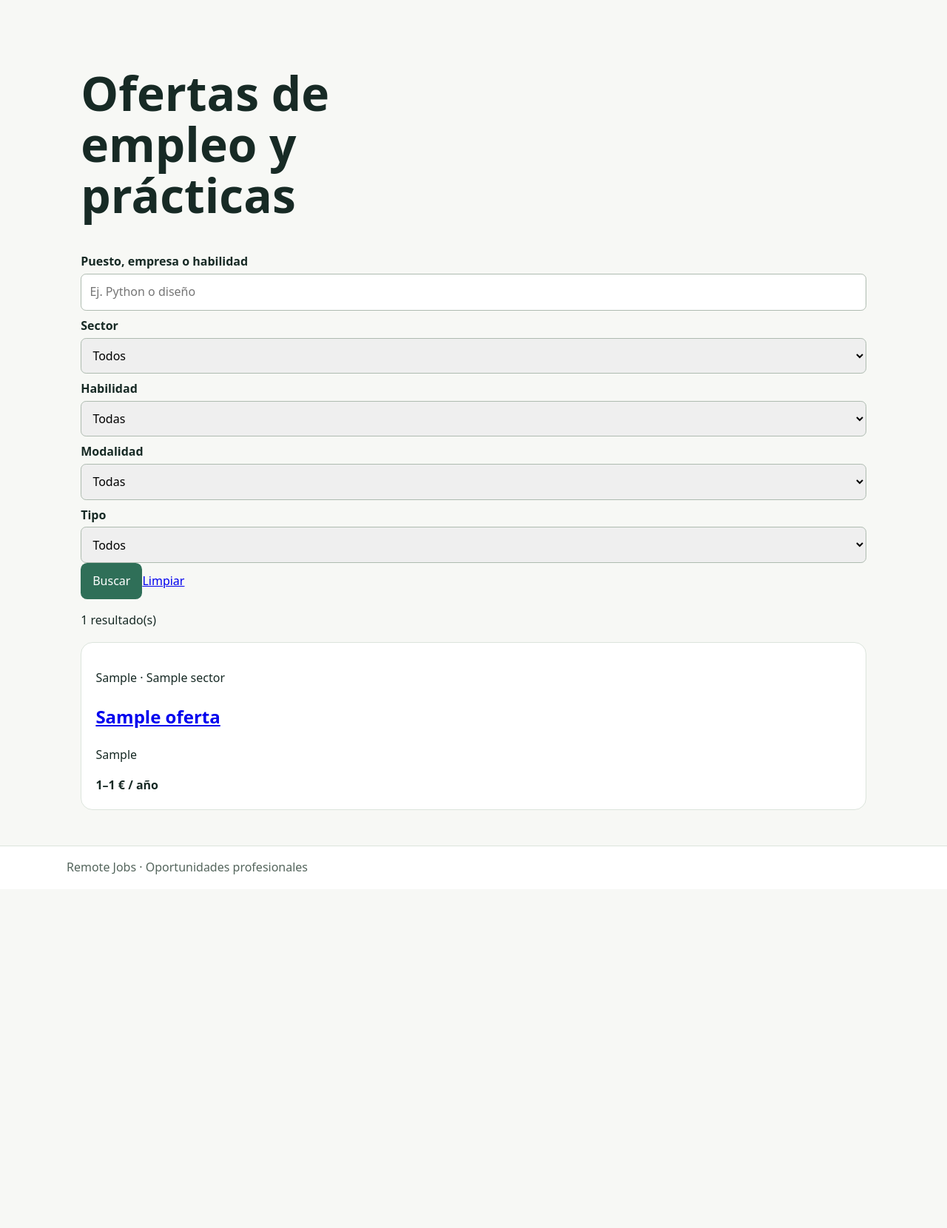
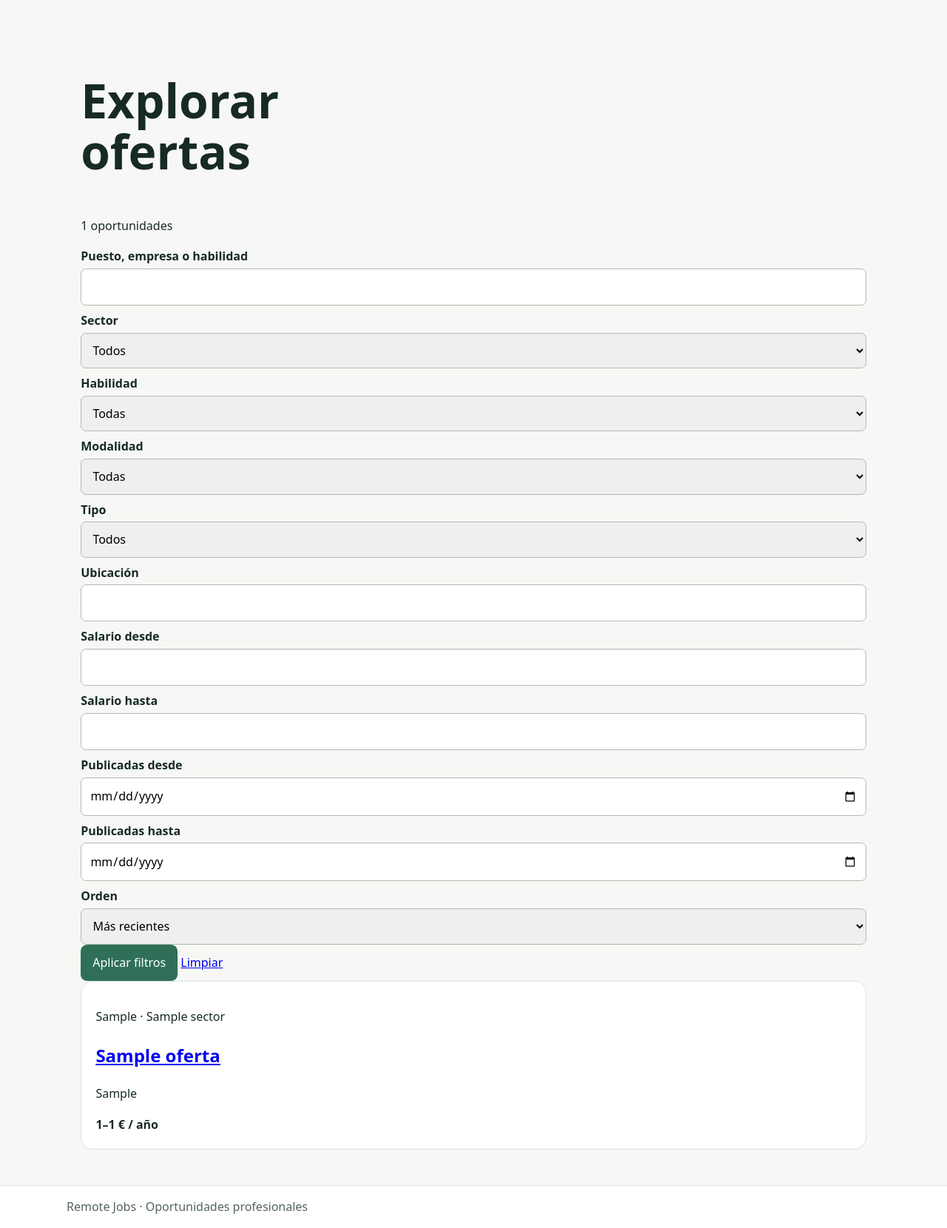
Before and after one commit to aritzgsc/Remote_Jobs_IW, a Django app: page /ofertas/ in a window 1280 px wide. Shown: the part 66-1726 px from the top of the page at 74% size. Before the commit the page ends 1248 px from the top, so only its background shows below. Run offline with Django 5.2, Linux system fonts and the light colour scheme; tables that the repository leaves empty hold one stand-in row (values such as "Sample post").

Commit message:
Incorporados más filtros avanzados y ordenación y paginación en la búsqueda.
He incorporado filtros avanzados, ordenación y paginación en las búsquedas de ofertas. El diseño sigue siendo provisional, se mejorará en un futuro.

```diff
--- a/App_Remote_Jobs/templates/App_Remote_Jobs/ofertas/lista.html
+++ b/App_Remote_Jobs/templates/App_Remote_Jobs/ofertas/lista.html
@@ -1,10 +1,12 @@
 {% extends "App_Remote_Jobs/base.html" %}
 {% block title %}Ofertas · Remote Jobs{% endblock %}
 {% block content %}
-    <h1>Ofertas de empleo y prácticas</h1>
+    <section>
+        <h1>Explorar ofertas</h1>
+        <p>{{ page_obj.paginator.count }} oportunidades</p>
         <form method="get" action="{% url 'jobs:oferta_list' %}" role="search">
             <label for="q">Puesto, empresa o habilidad</label>
-        <input id="q" type="search" name="q" value="{{ q }}" list="sugerencias-ofertas" placeholder="Ej. Python o diseño">
+            <input id="q" type="search" name="q" value="{{ q }}" list="sugerencias-ofertas">
             <datalist id="sugerencias-ofertas">
                 {% for titulo, empresa in sugerencias_busqueda %}
                 <option value="{{ titulo }}">{{ empresa }}</option>
@@ -25,7 +27,8 @@
                 <option value="{{ item.slug }}" {% if habilidad_seleccionada == item.slug %} selected{% endif %}>{{ item.nombre }}</option>
                 {% endfor %}
             </select>
-        <label for="modalidad">Modalidad</label><select id="modalidad" name="modalidad">
+            <label for="modalidad">Modalidad</label>
+            <select id="modalidad" name="modalidad">
                 <option value="">Todas</option>
                 <option value="remoto" {% if modalidad_seleccionada == "remoto" %} selected{% endif %}>Remoto</option>
                 <option value="hibrido" {% if modalidad_seleccionada == "hibrido" %} selected{% endif %}>Híbrido</option>
@@ -36,9 +39,26 @@
                 <option value="junior" {% if tipo_seleccionado == "junior" %} selected{% endif %}>Junior</option>
                 <option value="practicas" {% if tipo_seleccionado == "practicas" %} selected{% endif %}>Prácticas</option>
             </select>
-        <button type="submit">Buscar</button><a href="{% url 'jobs:oferta_list' %}">Limpiar</a>
+            <label for="ubicacion">Ubicación</label>
+            <input id="ubicacion" name="ubicacion" value="{{ ubicacion }}">
+            <label for="salario_desde">Salario desde</label>
+            <input id="salario_desde" name="salario_desde" type="number" min="0" value="{{ salario_desde }}">
+            <label for="salario_hasta">Salario hasta</label>
+            <input id="salario_hasta" name="salario_hasta" type="number" min="0" value="{{ salario_hasta }}">
+            <label for="fecha_desde">Publicadas desde</label>
+            <input id="fecha_desde" name="fecha_desde" type="date" value="{{ fecha_desde }}">
+            <label for="fecha_hasta">Publicadas hasta</label>
+            <input id="fecha_hasta" name="fecha_hasta" type="date" value="{{ fecha_hasta }}"><label for="orden">Orden</label>
+            <select id="orden" name="orden">
+                <option value="recientes" {% if orden == "recientes" %} selected{% endif %}>Más recientes</option>
+                <option value="antiguas" {% if orden == "antiguas" %} selected{% endif %}>Más antiguas</option>
+                <option value="titulo" {% if orden == "titulo" %} selected{% endif %}>Título</option>
+                <option value="salario_desc" {% if orden == "salario_desc" %} selected{% endif %}>Salario más alto</option>
+                <option value="salario_asc" {% if orden == "salario_asc" %} selected{% endif %}>Salario más bajo</option>
+            </select>
+            <button type="submit">Aplicar filtros</button>
+            <a href="{% url 'jobs:oferta_list' %}">Limpiar</a>
         </form>
-    <p>{{ ofertas|length }} resultado(s)</p>
         <div class="job-grid">
             {% for oferta in ofertas %}
             <article class="job-card">
@@ -46,7 +66,19 @@
                 <h2><a href="{{ oferta.get_absolute_url }}">{{ oferta.titulo }}</a></h2>
                 <p>{{ oferta.resumen }}</p><strong>{{ oferta.etiqueta_salario }}</strong>
             </article>
-        {% empty %}<p>No hay ofertas que coincidan con los filtros.</p>
+            {% empty %}<p>No hay ofertas con esos filtros.</p>
             {% endfor %}
         </div>
+        {% if page_obj.paginator.num_pages > 1 %}
+        <nav aria-label="Paginación">
+            {% if page_obj.has_previous %}
+            <a href="?{% if query_string %}{{ query_string }}&amp;{% endif %}page={{ page_obj.previous_page_number }}">Anterior</a>
+            {% endif %}
+            <span>Página {{ page_obj.number }} de {{ page_obj.paginator.num_pages }}</span>
+            {% if page_obj.has_next %}
+            <a href="?{% if query_string %}{{ query_string }}&amp;{% endif %}page={{ page_obj.next_page_number }}">Siguiente</a>
+            {% endif %}
+        </nav>
+        {% endif %}
+    </section>
 {% endblock %}
--- a/App_Remote_Jobs/views.py
+++ b/App_Remote_Jobs/views.py
@@ -1,36 +1,201 @@
-from django.db.models import Q
-from django.shortcuts import get_object_or_404, render
+"""Vistas públicas de Remote Jobs. Toda la interacción se resuelve en el servidor."""
+from django.contrib.auth.decorators import login_required
+from django.core.paginator import Paginator
+from django.db.models import Count, F, Prefetch, Q
+from django.shortcuts import get_object_or_404, redirect, render
+from django.urls import reverse
+from django.utils.dateparse import parse_date
+from django.utils.http import url_has_allowed_host_and_scheme
+from django.views.decorators.http import require_POST
+
 from .models import Habilidad, Oferta, Sector
 
+
 def ofertas_publicadas():
-    return Oferta.objects.filter(publicada=True).select_related("sector").prefetch_related("habilidades").order_by("-fecha_publicacion", "titulo")
+    return (
+        Oferta.objects.filter(publicada=True)
+        .select_related("sector")
+        .prefetch_related("habilidades")
+        .order_by("-fecha_publicacion", "titulo")
+    )
+
 
 def sugerencias_busqueda():
-    return Oferta.objects.filter(publicada=True).order_by("-fecha_publicacion").values_list("titulo", "empresa")[:50]
+    """Sugerencias HTML nativas; no necesitan JavaScript ni peticiones AJAX."""
+    return (
+        Oferta.objects.filter(publicada=True)
+        .order_by("-fecha_publicacion", "titulo")
+        .values_list("titulo", "empresa")[:50]
+    )
+
+
+def _entero_get(request, nombre):
+    """Devuelve un entero no negativo válido de GET, o None si está vacío/no es válido."""
+    valor = request.GET.get(nombre, "").strip()
+    if not valor:
+        return None
+    if len(valor) > 9:
+        return None
+    try:
+        numero = int(valor)
+    except (TypeError, ValueError):
+        return None
+    return numero if numero >= 0 else None
+
+
+def _fecha_get(request, nombre):
+    valor = request.GET.get(nombre, "").strip()
+    if not valor:
+        return None
+    try:
+        return parse_date(valor)
+    except (TypeError, ValueError):
+        return None
+
+
+def _query_string_sin_pagina(request):
+    parametros = request.GET.copy()
+    parametros.pop("page", None)
+    return parametros.urlencode()
+
+
+def _contexto_filtros_ofertas(request, ofertas):
+    """Aplica filtros combinables y devuelve los valores para repintar el formulario."""
+    q = request.GET.get("q", "").strip()[:120]
+    sector_slug = request.GET.get("sector", "").strip()
+    habilidad_slug = request.GET.get("habilidad", "").strip()
+    modalidad = request.GET.get("modalidad", "").strip()
+    tipo_empleo = request.GET.get("tipo", "").strip()
+    ubicacion = request.GET.get("ubicacion", "").strip()[:100]
+    salario_desde = _entero_get(request, "salario_desde")
+    salario_hasta = _entero_get(request, "salario_hasta")
+    fecha_desde = _fecha_get(request, "fecha_desde")
+    fecha_hasta = _fecha_get(request, "fecha_hasta")
+    orden = request.GET.get("orden", "recientes").strip()
+
+    if q:
+        ofertas = ofertas.filter(
+            Q(titulo__icontains=q)
+            | Q(empresa__icontains=q)
+            | Q(resumen__icontains=q)
+            | Q(descripcion__icontains=q)
+            | Q(requisitos__icontains=q)
+            | Q(habilidades__nombre__icontains=q)
+            | Q(sector__nombre__icontains=q)
+        ).distinct()
+    if sector_slug and Sector.objects.filter(slug=sector_slug).exists():
+        ofertas = ofertas.filter(sector__slug=sector_slug)
+    else:
+        sector_slug = ""
+    if habilidad_slug and Habilidad.objects.filter(slug=habilidad_slug).exists():
+        ofertas = ofertas.filter(habilidades__slug=habilidad_slug)
+    else:
+        habilidad_slug = ""
+    if modalidad in Oferta.Modalidad.values:
+        ofertas = ofertas.filter(modalidad=modalidad)
+    else:
+        modalidad = ""
+    if tipo_empleo in Oferta.TipoEmpleo.values:
+        ofertas = ofertas.filter(tipo_empleo=tipo_empleo)
+    else:
+        tipo_empleo = ""
+    if ubicacion:
+        ofertas = ofertas.filter(ubicacion__icontains=ubicacion)
+    if salario_desde is not None:
+        ofertas = ofertas.filter(
+            Q(salario_max__gte=salario_desde)
+            | Q(salario_max__isnull=True, salario_min__gte=salario_desde)
+        )
+    if salario_hasta is not None:
+        ofertas = ofertas.filter(
+            Q(salario_min__lte=salario_hasta)
+            | Q(salario_min__isnull=True, salario_max__lte=salario_hasta)
+        )
+    if salario_desde is not None and salario_hasta is not None and salario_desde > salario_hasta:
+        ofertas = ofertas.none()
+    if fecha_desde:
+        ofertas = ofertas.filter(fecha_publicacion__gte=fecha_desde)
+    if fecha_hasta:
+        ofertas = ofertas.filter(fecha_publicacion__lte=fecha_hasta)
+
+    ordenes = {
+        "recientes": ("-fecha_publicacion", "titulo"),
+        "antiguas": ("fecha_publicacion", "titulo"),
+        "titulo": ("titulo", "-fecha_publicacion"),
+        "salario_desc": (F("salario_max").desc(nulls_last=True), "-fecha_publicacion"),
+        "salario_asc": (F("salario_min").asc(nulls_last=True), "-fecha_publicacion"),
+    }
+    if orden not in ordenes:
+        orden = "recientes"
+    ofertas = ofertas.order_by(*ordenes[orden])
+
+    # Las fechas o cantidades inválidas se ignoran y el formulario queda en blanco para ese campo.
+    query_values = {
+        "q": q,
+        "sector_seleccionado": sector_slug,
+        "habilidad_seleccionada": habilidad_slug,
+        "modalidad_seleccionada": modalidad,
+        "tipo_seleccionado": tipo_empleo,
+        "ubicacion": ubicacion,
+        "salario_desde": salario_desde if salario_desde is not None else "",
+        "salario_hasta": salario_hasta if salario_hasta is not None else "",
+        "fecha_desde": fecha_desde.isoformat() if fecha_desde else "",
+        "fecha_hasta": fecha_hasta.isoformat() if fecha_hasta else "",
+        "orden": orden,
+    }
+    filtros_activos = bool(
+        q or sector_slug or habilidad_slug or modalidad or tipo_empleo or ubicacion
+        or salario_desde is not None or salario_hasta is not None or fecha_desde or fecha_hasta
+        or orden != "recientes"
+    )
+    return ofertas, query_values, filtros_activos
+
 
 def inicio(request):
-    ofertas = ofertas_publicadas()
-    return render(request, "App_Remote_Jobs/inicio.html", {"ofertas_destacadas": ofertas[:3], "sectores": Sector.objects.all(), "total_ofertas": ofertas.count(), "total_sectores": Sector.objects.count(), "total_habilidades": Habilidad.objects.count(), "sugerencias_busqueda": sugerencias_busqueda()})
+    ofertas_destacadas = ofertas_publicadas()[:3]
+    sectores = (
+        Sector.objects.annotate(
+            total_ofertas=Count("ofertas", filter=Q(ofertas__publicada=True), distinct=True)
+        )
+        .filter(total_ofertas__gt=0)
+        .prefetch_related(
+            Prefetch("ofertas", queryset=ofertas_publicadas(), to_attr="ofertas_publicadas")
+        )
+    )
+    sectores_con_oferta = [
+        {"sector": sector, "oferta": sector.ofertas_publicadas[0]}
+        for sector in sectores
+        if sector.ofertas_publicadas
+    ]
+    context = {
+        "ofertas_destacadas": ofertas_destacadas,
+        "sectores_con_oferta": sectores_con_oferta,
+        "total_ofertas": ofertas_publicadas().count(),
+        "total_sectores": Sector.objects.count(),
+        "total_habilidades": Habilidad.objects.count(),
+        "sugerencias_busqueda": sugerencias_busqueda(),
+    }
+    return render(request, "App_Remote_Jobs/inicio.html", context)
+
 
 def lista_ofertas(request):
-    q = request.GET.get("q", "").strip()[:120]
-    ofertas = ofertas_publicadas()
-    sector = request.GET.get("sector", "").strip()
-    habilidad = request.GET.get("habilidad", "").strip()
-    modalidad = request.GET.get("modalidad", "").strip()
-    tipo = request.GET.get("tipo", "").strip()
-    if q:
-        ofertas = ofertas.filter(Q(titulo__icontains=q) | Q(empresa__icontains=q) | Q(resumen__icontains=q) | Q(descripcion__icontains=q) | Q(requisitos__icontains=q) | Q(sector__nombre__icontains=q) | Q(habilidades__nombre__icontains=q)).distinct()
-    if sector and Sector.objects.filter(slug=sector).exists(): ofertas = ofertas.filter(sector__slug=sector)
-    else: sector = ""
-    if habilidad and Habilidad.objects.filter(slug=habilidad).exists(): ofertas = ofertas.filter(habilidades__slug=habilidad)
-    else: habilidad = ""
-    if modalidad in Oferta.Modalidad.values: ofertas = ofertas.filter(modalidad=modalidad)
-    else: modalidad = ""
-    if tipo in Oferta.TipoEmpleo.values: ofertas = ofertas.filter(tipo_empleo=tipo)
-    else: tipo = ""
-    return render(request, "App_Remote_Jobs/ofertas/lista.html", {"ofertas": ofertas, "q": q, "sector_seleccionado": sector, "habilidad_seleccionada": habilidad, "modalidad_seleccionada": modalidad, "tipo_seleccionado": tipo, "sectores": Sector.objects.all(), "habilidades": Habilidad.objects.all(), "sugerencias_busqueda": sugerencias_busqueda()})
+    ofertas, filtros, hay_filtros = _contexto_filtros_ofertas(request, ofertas_publicadas())
+    paginator = Paginator(ofertas, 9)
+    page_obj = paginator.get_page(request.GET.get("page"))
+    context = {
+        "page_obj": page_obj,
+        "ofertas": page_obj.object_list,
+        "sectores": Sector.objects.order_by("nombre"),
+        "habilidades": Habilidad.objects.order_by("nombre"),
+        "sugerencias_busqueda": sugerencias_busqueda(),
+        "hay_filtros": hay_filtros,
+        "query_string": _query_string_sin_pagina(request),
+        **filtros,
+    }
+    return render(request, "App_Remote_Jobs/ofertas/lista.html", context)
+
 
 def detalle_oferta(request, slug):
     oferta = get_object_or_404(ofertas_publicadas(), slug=slug)
-    return render(request, "App_Remote_Jobs/ofertas/detalle.html", {"oferta": oferta})
+    otras_ofertas = ofertas_publicadas().filter(sector=oferta.sector).exclude(pk=oferta.pk)[:3]
+    return render(request, "App_Remote_Jobs/ofertas/detalle.html", {"oferta": oferta, "otras_ofertas": otras_ofertas})
```
Also changed, not shown: README.md. Lines whose indentation alone changed are shown as unchanged.
